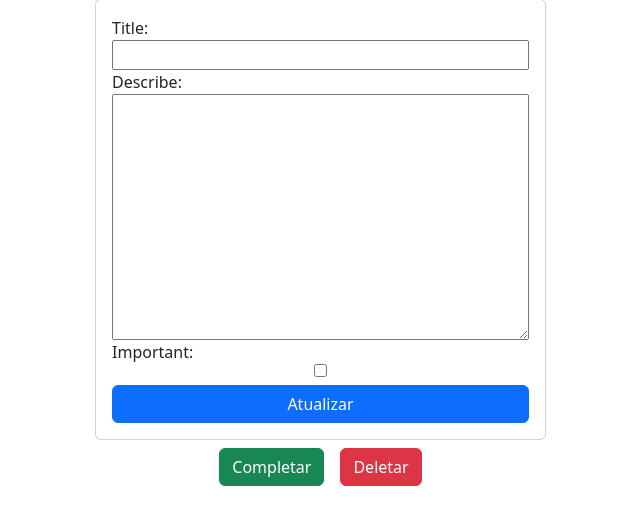
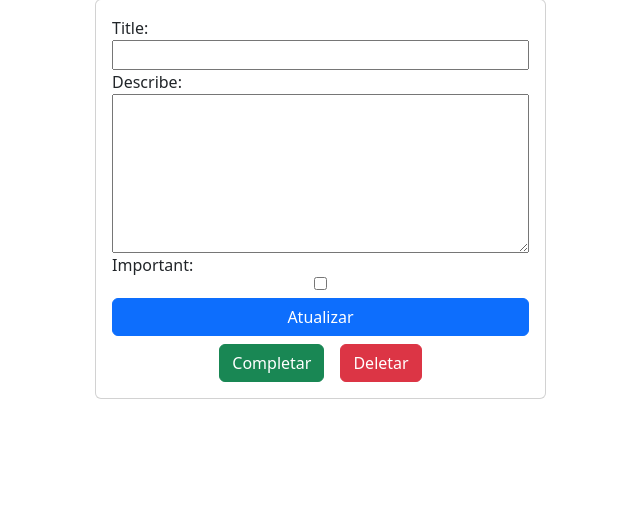
Before and after one commit to SergioHenriqueRodrigues/DjangoProject, a Django app: template devWeb/task/templates/taskDetalhe.html in a window 1280 px wide. Shown: the part 169-694 px from the top of the page, without its empty margins (272-912 px from the left). Run offline with Django 4.2, Linux system fonts and the light colour scheme; the template is opened without the code that fills it: values that come from a table or form of the project are taken from there, others are empty; data comes from the database, SQL or seed files in the repository; both versions use the stored data as it was after the commit.

Commit message:
padding bottom forms

```diff
--- a/devWeb/task/templates/taskDetalhe.html
+++ b/devWeb/task/templates/taskDetalhe.html
@@ -7,12 +7,10 @@
       <h1 class="text-center"> Detalhes das Tarefas </h1>
       {{error}}
 
-      <form action="#" method="POST" class="card card-body">
+      <form action="#" method="POST" class="card card-body" style="height: 400px;">
         {% csrf_token %}
         {{form}}
         <button type="submit" class="btn btn-primary mt-2"> Atualizar </button>
-      </form>
-
         <div class="mt-2 d-flex row-gap-3 justify-content-center gap-3">
           <form action="{% url 'completeTarefa' task.id %}" method="POST">
             {% csrf_token %}
@@ -24,6 +22,8 @@
             <button type="submit" class="btn btn-danger "> Deletar </button>
           </form>
         </div>
+      </form>
+      <h1 class="text-white">.</h1>
     </div>
   </div>
 </main>
```
Also changed, not shown: devWeb/db.sqlite3. Lines whose indentation alone changed are shown as unchanged.
